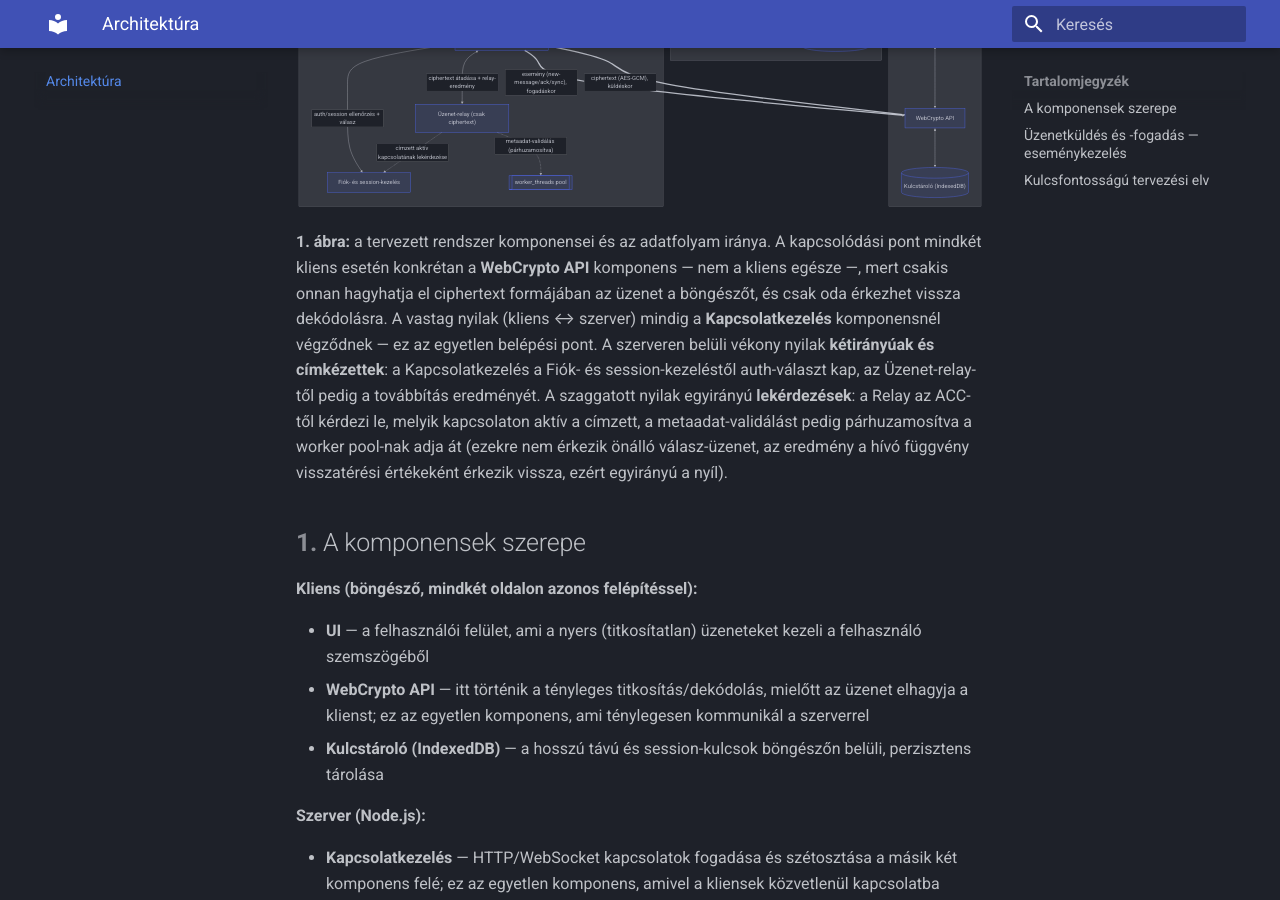
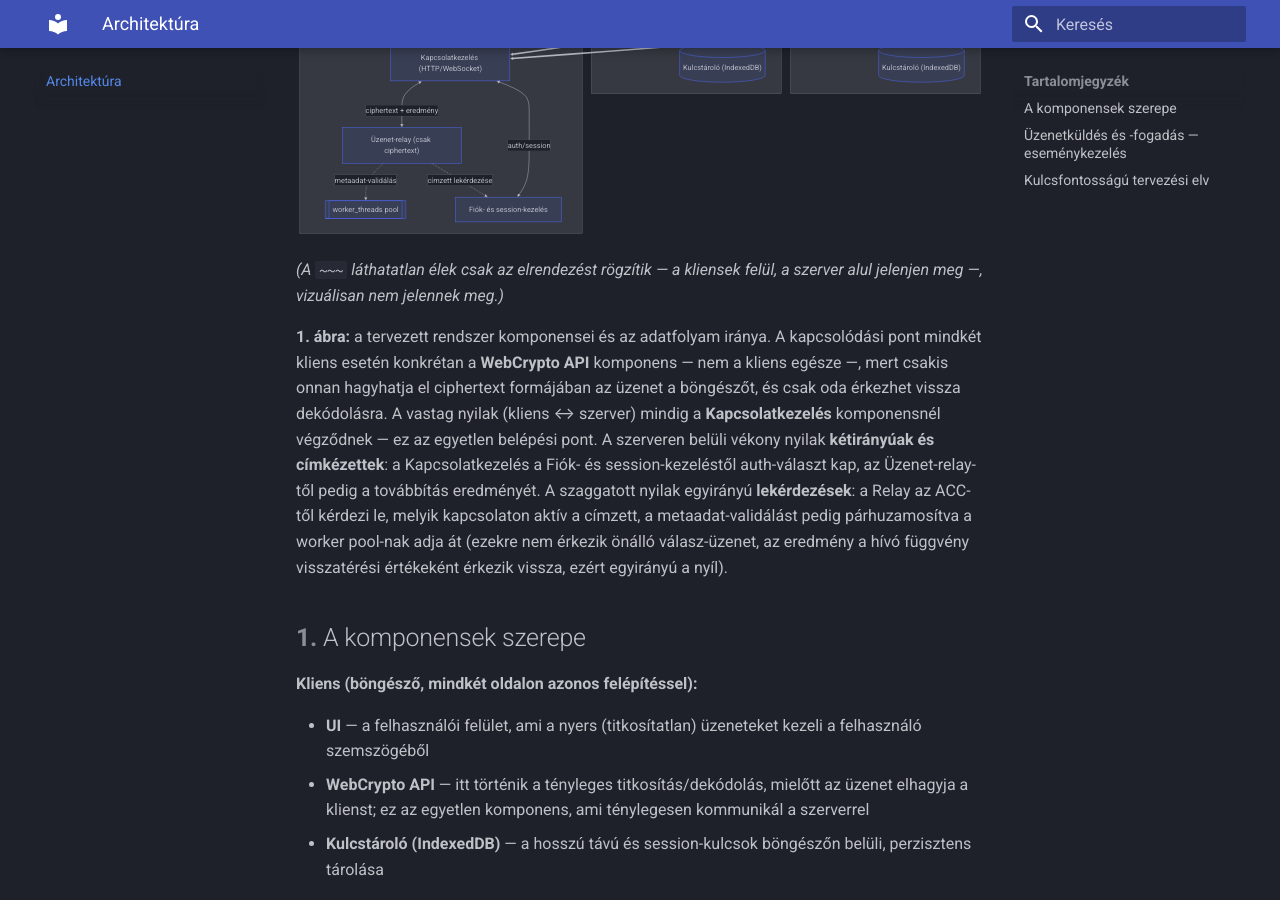
Before and after one commit to NDominikViktor/szak_gyak, an MkDocs documentation site: the page built from docs/architecture.md, in a window 1280 px wide and 900 px high, scrolled down 446 px. Built offline with MkDocs 1.6.1 and Material for MkDocs 9.7.7, drawn with Linux system fonts in a browser that asks for light colours.

Commit message:
fix: remove edge-cycle causing overlapping labels and wrong layout
Client-server connections were drawn as two separate directed edges
(there and back), forming a 2-cycle that confused Mermaid's auto-layout
- this is what pushed the server above the clients and made labels
overlap. Replaced with single bidirectional edges and explicit
(invisible) rank constraints to keep clients on top, server below.

````diff
--- a/docs/architecture.md
+++ b/docs/architecture.md
@@ -20,23 +20,26 @@ flowchart TB
         B_WC <--> B_KS[("Kulcstároló (IndexedDB)")]
     end
 
+    A_WC <==>|"ciphertext küldéskor / esemény fogadáskor"| CONN
+    B_WC <==>|"ciphertext küldéskor / esemény fogadáskor"| CONN
+
     subgraph SZ["Szerver (Node.js)"]
         direction TB
         CONN["Kapcsolatkezelés (HTTP/WebSocket)"]
         ACC["Fiók- és session-kezelés"]
         RELAY["Üzenet-relay (csak ciphertext)"]
         POOL[["worker_threads pool"]]
-        CONN <-- "auth/session ellenőrzés + válasz" --> ACC
-        CONN <-- "ciphertext átadása + relay-eredmény" --> RELAY
-        RELAY -. "címzett aktív kapcsolatának lekérdezése" .-> ACC
-        RELAY -. "metaadat-validálás (párhuzamosítva)" .-> POOL
+        CONN <-->|"auth/session"| ACC
+        CONN <-->|"ciphertext + eredmény"| RELAY
+        RELAY -.->|"címzett lekérdezése"| ACC
+        RELAY -.->|"metaadat-validálás"| POOL
     end
 
-    A_WC == "ciphertext (AES-GCM), küldéskor" ==> CONN
-    CONN == "esemény (new-message/ack/sync), fogadáskor" ==> A_WC
-    B_WC == "ciphertext (AES-GCM), küldéskor" ==> CONN
-    CONN == "esemény (new-message/ack/sync), fogadáskor" ==> B_WC
+    KA ~~~ SZ
+    KB ~~~ SZ
 ```
+
+*(A `~~~` láthatatlan élek csak az elrendezést rögzítik — a kliensek felül, a szerver alul jelenjen meg —, vizuálisan nem jelennek meg.)*
 
 **<a id="1-abra"></a>1. ábra:** a tervezett rendszer komponensei és az
 adatfolyam iránya. A kapcsolódási pont mindkét kliens esetén konkrétan a
````
